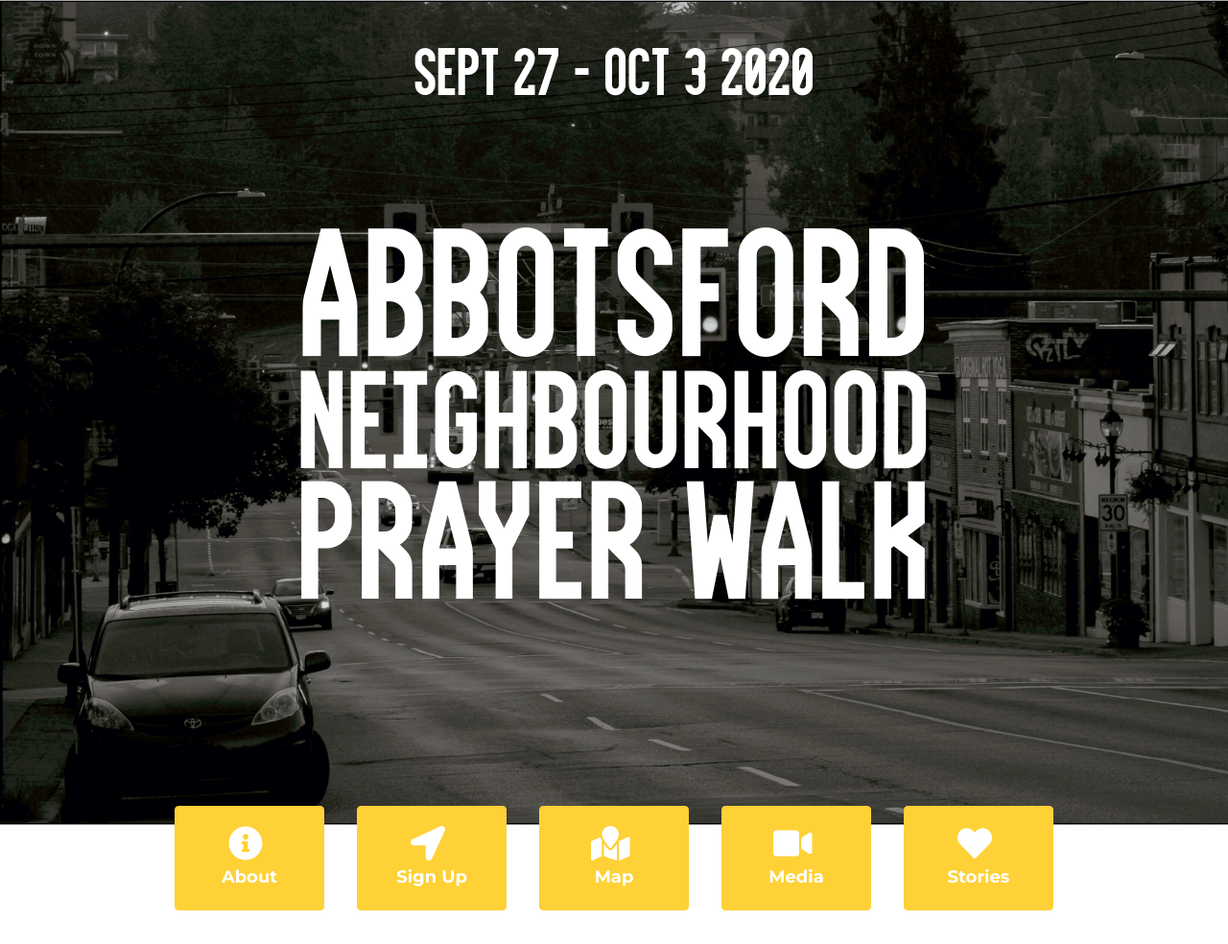
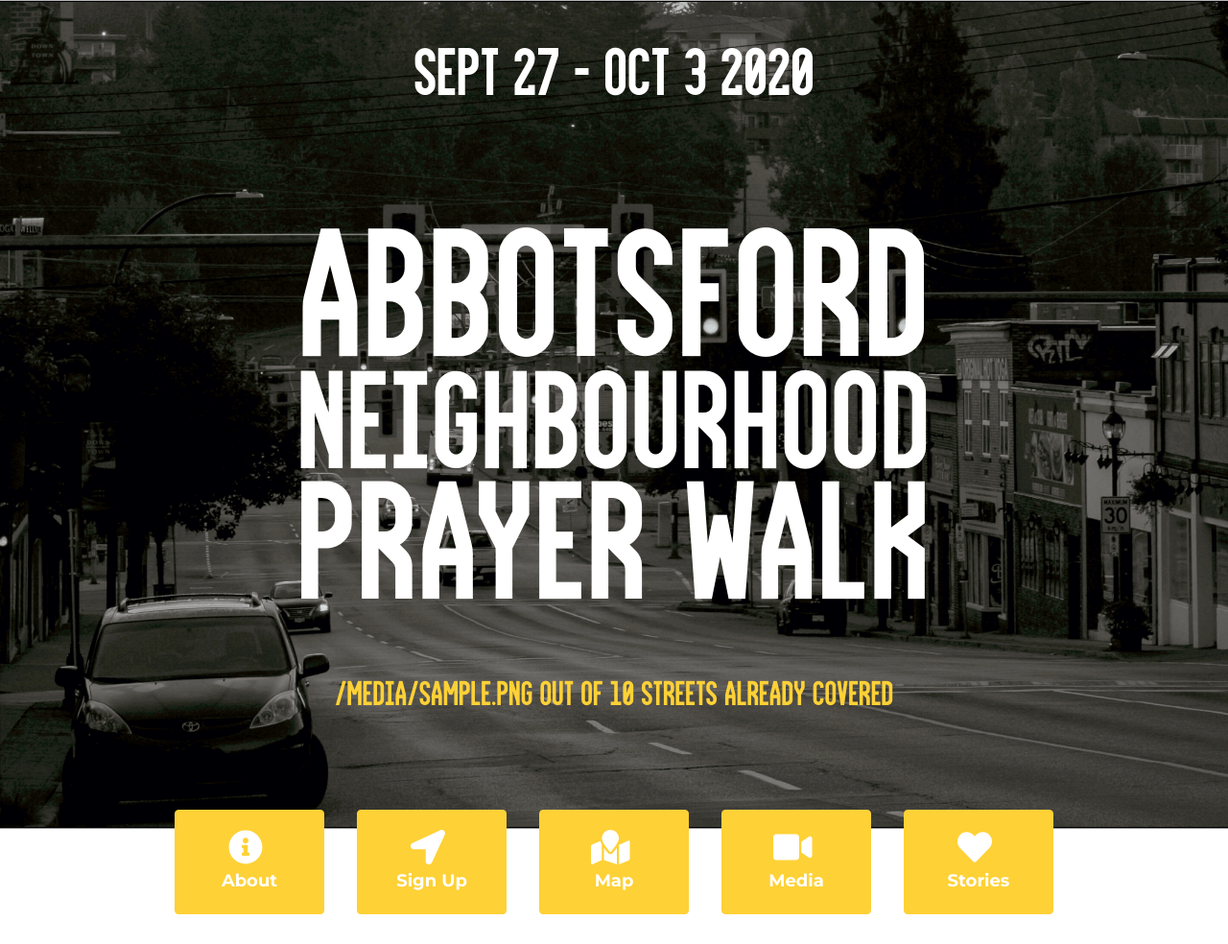
Before and after one commit to nicoepp/pray-for-streets, a Django app: template backend/streetsignup/templates/streetsignup/index.html in a window 1280 px wide. Shown: the top 984 px of the page at 96% size. Run offline with Django 3.2, Linux system fonts and the light colour scheme; the template is opened without the code that fills it: most values are stand-ins (such as "Sample title", 1, 10 or a date in 2020); parts of the project's set-up code (start-up, migrations or seed data) failed here and were passed over; some libraries are stand-ins or nearby versions; some web fonts are replaced.

Commit message:
Show Nr. of streets covered

```diff
--- a/backend/streetsignup/models.py
+++ b/backend/streetsignup/models.py
@@ -38,3 +38,7 @@
     def covered_streets_geojson():
         segments = Segment.objects.annotate(subs=models.Count('street__subscription')).filter(subs__gt=0)
         return segments_to_geojson(segments.values('pk', 'path', 'street__name'))
+
+    @staticmethod
+    def covered_streets_count():
+        return Street.objects.annotate(subs=models.Count('subscription')).filter(subs__gt=0).count()
--- a/backend/streetsignup/templates/streetsignup/index.html
+++ b/backend/streetsignup/templates/streetsignup/index.html
@@ -4,13 +4,17 @@
     <!-- Masthead-->
     <header class="masthead homepage">
         <div class="container">
-            <div class="masthead-subheading">
+            <div class="masthead-subheading overheading">
                 Sept 27 - Oct 3 2020
             </div>
-            <div class="masthead-heading text-uppercase">
+            <div class="masthead-heading text-uppercase" style="margin-bottom: 2rem">
                 <div class="first">Abbotsford</div>
                 <div class="second">Neighbourhood</div>
                 <div class="third">Prayer Walk</div>
+            </div>
+
+            <div class="masthead-subheading covered">
+                {{ streets_covered }} out of {{ streets_total }} streets already covered
             </div>
         </div>
     </header>
@@ -102,11 +106,19 @@
         line-height: 8rem;
         font-size: 175px
     }
-    .masthead.homepage .masthead-subheading {
+    .masthead.homepage .masthead-subheading.overheading {
         font-size: 70px;
         font-style: normal;
         margin-top: -160px;
         margin-bottom: 160px;
+    }
+
+    .masthead.homepage .masthead-subheading.covered {
+        margin-bottom: 0;
+        font-style: normal;
+        color: #fed136;
+        position: relative;
+        top: 2.5vw;
     }
 
     @media (max-width: 800px) {
@@ -125,7 +137,7 @@
             line-height: 4rem;
             font-size: 87px
         }
-        .masthead.homepage .masthead-subheading {
+        .masthead.homepage .masthead-subheading.overheading {
             font-size: 45px;
             font-style: normal;
             margin-top: -80px;
```
Also changed, not shown: backend/streetsignup/views.py (+11 -2 lines).
